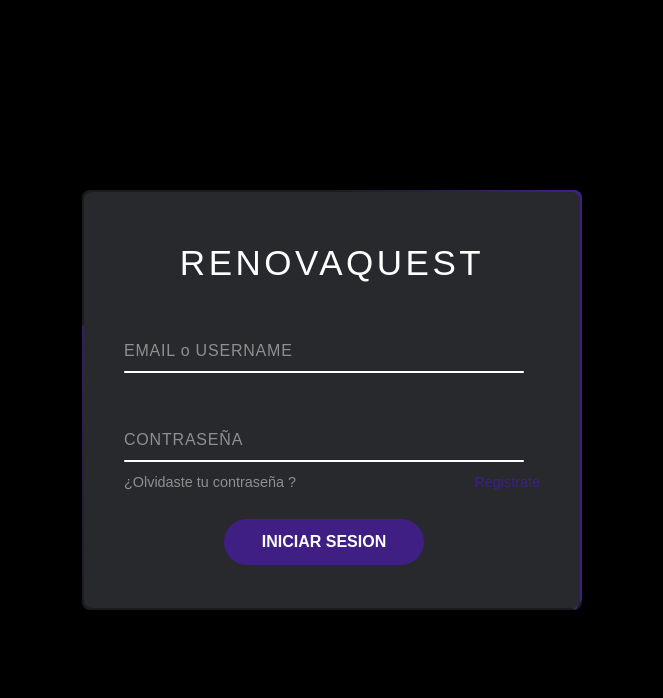
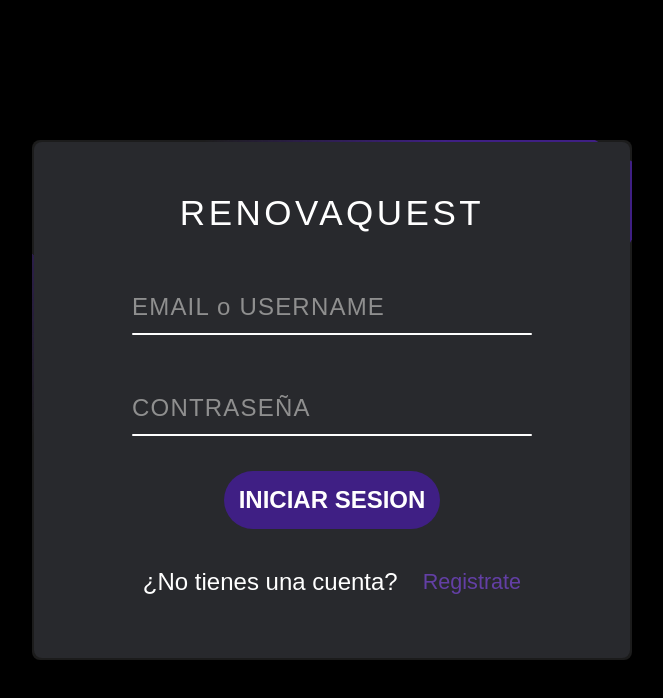
Before and after one commit to sofiachavesalarcon/RenovaQuest-WebSite, an Angular app: page /login in a window 1280 px wide. Shown: the top 698 px of the page, without its empty margins (308-971 px from the left). Built offline with nearby package versions, Linux system fonts and the light colour scheme; a web font is replaced by a local one.

Commit message:
add changes

```diff
--- a/src/app/pages/login/login.component.css
+++ b/src/app/pages/login/login.component.css
@@ -15,13 +15,14 @@ body
 	min-height: 100vh;
 	flex-direction: column;
 	background: #000000;
+  font-size: 1.5rem;
 }
 
 .box
 {
 	position: relative;
-	width: 500px;
-	height: 420px;
+	width: 600px;
+	height: 520px;
 	background: #1c1c1c;
 	border-radius: 8px;
 	overflow: hidden;
@@ -74,6 +75,7 @@ form
 	z-index: 2;
 	display: flex;
 	flex-direction: column;
+  align-items: center;
 }
 h2
 {
@@ -140,36 +142,38 @@ h2
 .inputBox input:valid ~ i,
 .inputBox input:focus ~ i
 {
-	height: 44px;
+	height: 55px;
 }
 .links
 {
 	display: flex;
 	justify-content: space-between;
+  align-items: center;
+  color: white;
+  gap: 25px;
 }
 .links a
 {
-	margin: 10px 0;
+
 	font-size: 0.9em;
-	color: #8f8f8f;
-	text-decoration: beige;
+	text-decoration: none;
 }
 .links a:hover,
 .links a:nth-child(2)
 {
-	color: #3F1F84;
+	color: #633fa5;
 }
 button[type="button"]
 {
 	border: none;
 	outline: none;
-	padding: 11px 25px;
+	padding: 11px 15px;
 	background: #3F1F84;
 	cursor: pointer;
 	border-radius: 30px;
 	font-weight: 600;
-	width: 200px;
-	margin: 15px 100px;
+	width: max-content;
+	margin: 35px 100px;
   color: #ffff;
 
 
--- a/src/app/pages/login/login.component.html
+++ b/src/app/pages/login/login.component.html
@@ -3,7 +3,7 @@
 		<form autocomplete="off" >
 			<h2>RENOVAQUEST</h2>
 			<div class="inputBox">
-				<input type="email" [(ngModel)]="loginObj.EmailId" name="EmailId" required="required">
+				<input type="text" [(ngModel)]="loginObj.Username" name="Username" required="required">
 				<span>EMAIL o USERNAME</span>
 				<i></i>
 			</div>
@@ -12,11 +12,12 @@
 				<span>CONTRASEÑA</span>
 				<i></i>
 			</div>
-			<div class="links">
-				<a href="#">¿Olvidaste tu contraseña ?</a>
-				<a href="#">Registrate</a>
-			</div>
+
 			<button type="button" (click)="onLogin()">INICIAR SESION</button>
+      <div class="links">
+        <span>¿No tienes una cuenta?</span>
+        <a href="#">Registrate</a>
+      </div>
 		</form>
 	</div>
 
--- a/src/app/pages/login/login.component.ts
+++ b/src/app/pages/login/login.component.ts
@@ -1,8 +1,9 @@
-import { HttpClient } from '@angular/common/http';
+import { HttpClient, HttpErrorResponse } from '@angular/common/http';
 import { Component } from '@angular/core';
 import { FormsModule } from '@angular/forms';
 import { HttpClientModule } from '@angular/common/http';
 import { Router } from '@angular/router';
+import { catchError, throwError } from 'rxjs';
 
 @Component({
   selector: 'app-login',
@@ -17,22 +18,27 @@ export class LoginComponent {
     this.loginObj = new Login();
   }
   onLogin(){
-    this.http.post('https://freeapi.miniprojectideas.com/api/User/Login', this.loginObj).subscribe((res:any)=>{
-      if(res.result){
+    this.http.post('http://www.api-rest.somee.com/api/user/login', this.loginObj)
+    .pipe(
+      catchError((error: HttpErrorResponse)=>{
+        alert("Username or Password Incorrect");
+        return throwError("Username or Password Incorrect")
+      })
+    )
+    .subscribe((res:any)=>{
+    if(res){
         alert("Login Success")
         this.router.navigateByUrl('/dashboard')
-      }else{
-        alert(res.message)
       }
     })
   }
 }
 
 export class Login {
-  EmailId: string;
+  Username: string;
   Password:string;
   constructor(){
-    this.EmailId = '';
+    this.Username = '';
     this.Password = '';
   }
 }
```
